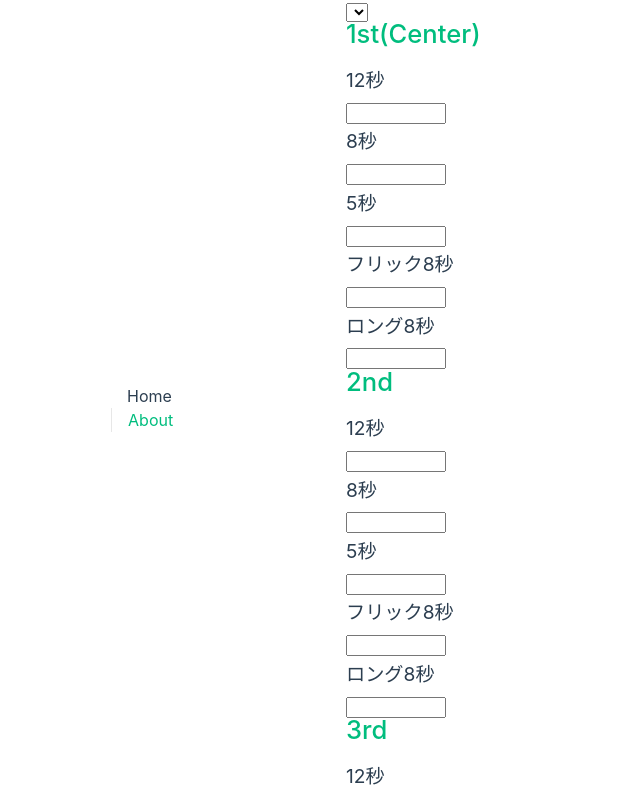
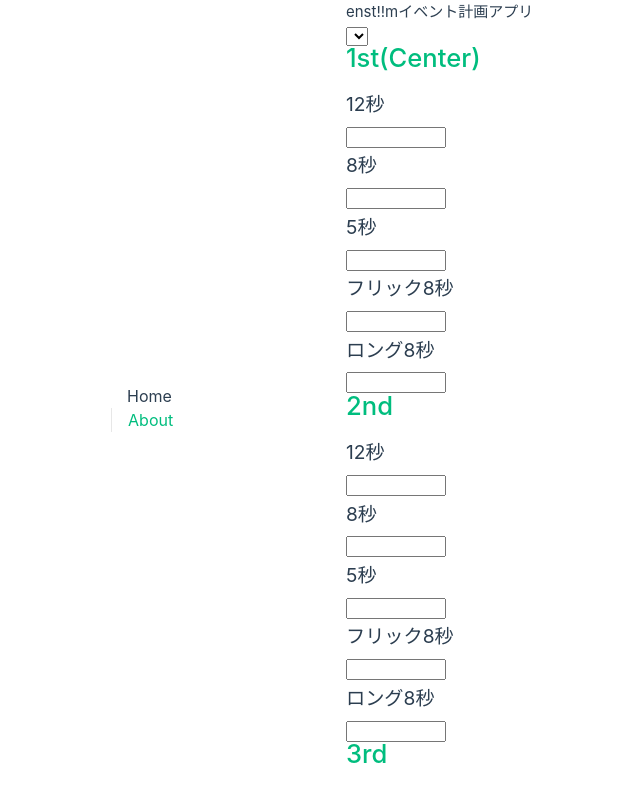
Before and after one commit to 4door/enst-music-event-plan, a Vue app: page / in a window 1280 px wide. Shown: the top 789 px of the page, without its empty margins (294-934 px from the left). Built offline with nearby package versions, Linux system fonts and the light colour scheme.

Commit message:
app内容変更

```diff
--- a/index.html
+++ b/index.html
@@ -4,7 +4,7 @@
     <meta charset="UTF-8" />
     <link rel="icon" href="/favicon.ico" />
     <meta name="viewport" content="width=device-width, initial-scale=1.0" />
-    <title>enst-skills-checker</title>
+    <title>e!!music event plan</title>
   </head>
   <body>
     <div id="app"></div>
--- a/src/App.vue
+++ b/src/App.vue
@@ -12,7 +12,10 @@ import { RouterLink, RouterView } from "vue-router";
     </div>
   </header>
 
+  <main>
+  <p>enst!!mイベント計画アプリ</p>
   <RouterView />
+  </main>
 </template>
 
 <style scoped>
@@ -58,10 +61,6 @@ nav a:first-of-type {
     padding-right: calc(var(--section-gap) / 2);
   }
 
-  .logo {
-    margin: 0 2rem 0 0;
-  }
-
   header .wrapper {
     display: flex;
     place-items: flex-start;
```
Also changed, not shown: 1 other file (tests, documents, lock files or other folders).
